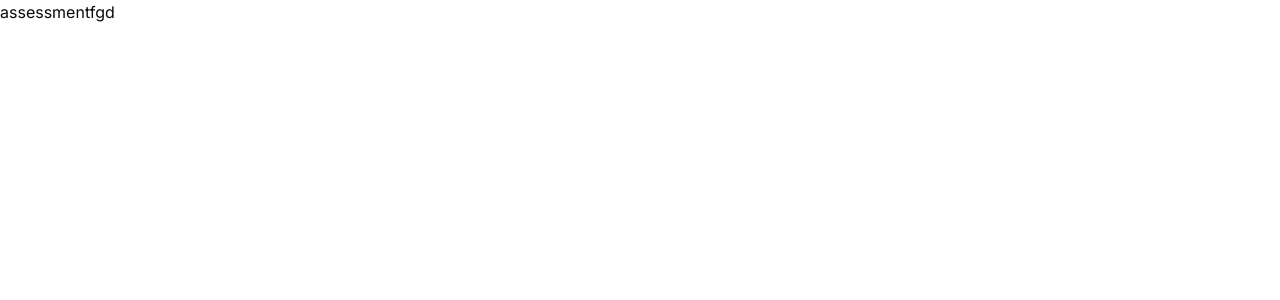
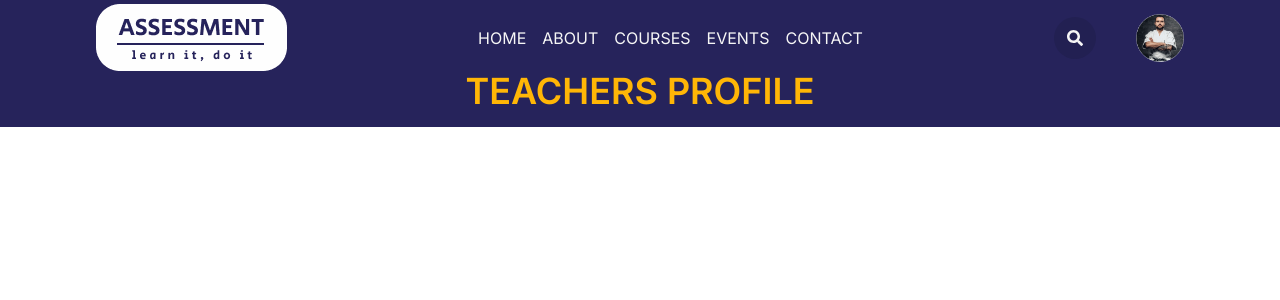
Before and after one commit to imishat/assessment-learn-it, a Next.js app: page / in a window 1280 px wide. Shown: the top 300 px of the page. Built offline with nearby package versions, Linux system fonts and the light colour scheme.

Commit message:
create navber

```diff
--- a/package.json
+++ b/package.json
@@ -15,6 +15,7 @@
     "next": "14.1.4",
     "react": "^18",
     "react-dom": "^18",
+    "react-icons": "^5.0.1",
     "tailwind-merge": "^2.2.2",
     "tailwindcss-animate": "^1.0.7"
   },
--- /dev/null
+++ b/src/app/(dashboard)/components/Navber/Navber.tsx
@@ -0,0 +1,63 @@
+"use client";
+import Image from "next/image";
+import logo from "@/public/logo/assessment-logo 3.png";
+import profile from "@/public/logo/profile.png";
+import { FaSearch } from "react-icons/fa";
+import { GiHamburgerMenu } from "react-icons/gi";
+import { useState } from "react";
+
+export default function Navbar() {
+  const [hidden, setHidden] = useState(true);
+
+  return (
+    <nav className="bg-primary">
+      <div className="w-full flex pt-1 items-center justify-between md:justify-around text-[#F6F6F6] px-5 md:px-0">
+        <div>
+          <Image
+            src={logo}
+            alt="logo Image"
+            className="w-20 md:w-full lg:w-[191px]"
+          />
+        </div>
+        <div className="hidden md:block">
+          <ul className="flex items-center justify-center gap-4 text-base">
+            <li>HOME</li>
+            <li>ABOUT</li>
+            <li>COURSES</li>
+            <li>EVENTS</li>
+            <li>CONTACT</li>
+          </ul>
+        </div>
+        <div className="hidden md:flex items-center gap-10">
+          <div className="bg-secondary p-[13px] rounded-full">
+            <FaSearch />
+          </div>
+          <div>
+            <Image src={profile} alt="profile" width={48} height={48} />
+          </div>
+        </div>
+        <div className="block md:hidden" onClick={() => setHidden(!hidden)}>
+          <GiHamburgerMenu className="w-8 h-8" />
+        </div>
+      </div>
+      <div
+        className={`${
+          hidden ? "h-0 overflow-hidden" : "h-[170px] overflow-auto"
+        } transition-all duration-300`}
+      >
+        <ul className="text-white mt-2 space-y-2 ml-5">
+          <li>HOME</li>
+          <li>ABOUT</li>
+          <li>COURSES</li>
+          <li>EVENTS</li>
+          <li>CONTACT</li>
+        </ul>
+      </div>
+      <div>
+        <h1 className="text-[#FFB606] pb-4 text-2xl md:text-4xl font-semibold leading-[54px] text-center">
+          TEACHERS PROFILE
+        </h1>
+      </div>
+    </nav>
+  );
+}
--- a/src/app/page.tsx
+++ b/src/app/page.tsx
@@ -1,7 +1,8 @@
+import Navbar from "./(dashboard)/components/Navber/Navber";
 
 
 export default function Home() {
   return (
-  <div> assessmentfgd</div>
+  <Navbar/>
   );
 }
```
Also changed, not shown: 1 other file (tests, documents, lock files or other folders).
